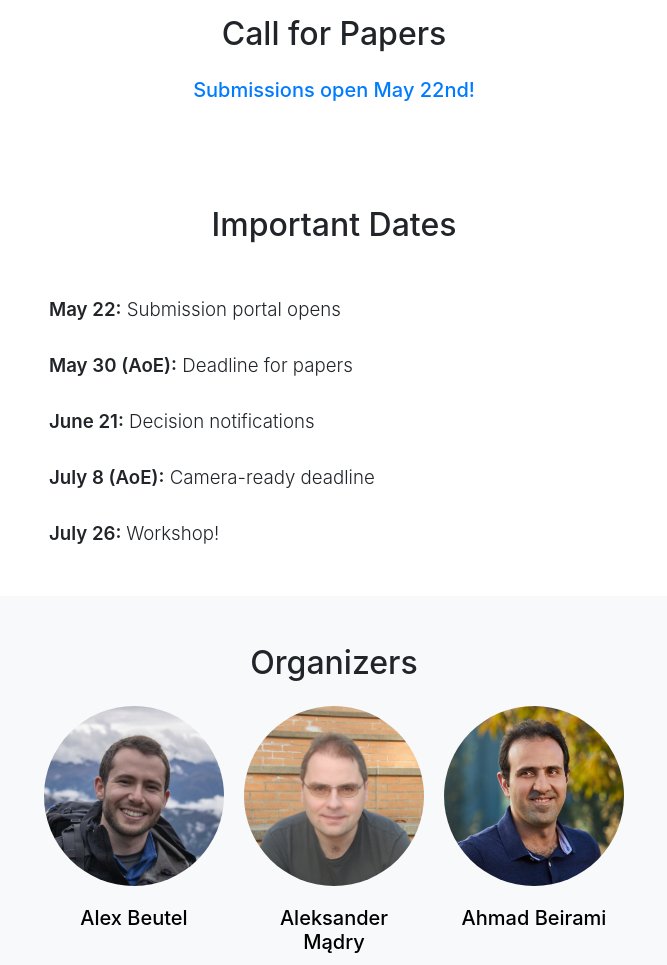
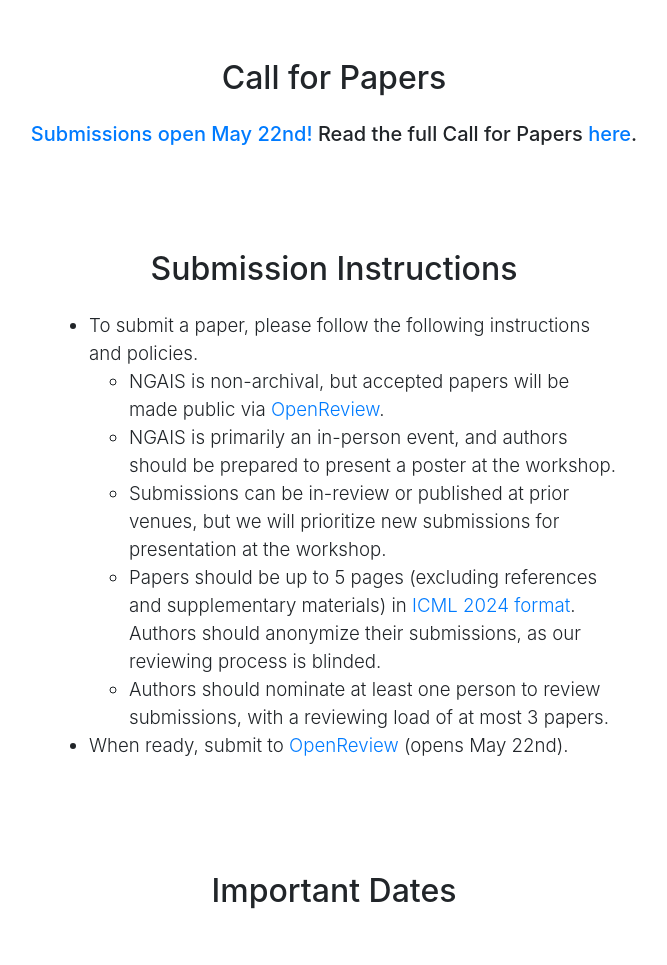
Before and after one commit to icml-nextgenaisafety/icml-nextgenaisafety.github.io, a plain HTML site: page index.html in a window 1280 px wide. Shown: the part 1500-2465 px from the top of the page, without its empty margins (306-973 px from the left). Drawn offline with nearby package versions, Linux system fonts and the light colour scheme.

Commit message:
add cfp; updates

```diff
--- a/index.html
+++ b/index.html
@@ -95,6 +95,7 @@
     </div>
   </nav>
 
+
   <!-- Heading -->
   <section class="text-center bg-light py-5">
     <br />
@@ -102,6 +103,8 @@
     <p class="lead"><strong>ICML 2024 Workshop on the Next Generation of AI Safety</strong></p>
     <p class="lead">Friday, July 26, 2024</p>
     <p class="lead">Messe Wien Exhibition Congress Center, Hall A1</p>
+    <p class="lead"><a href="https://docs.google.com/document/d/1EC__CB5zwV_EdPUpOm7ik43jtc8lmz_xDeZAQ8ihirg">Call for
+        Papers</a></p>
     <p class="lead">Submission link (opening May 22):
       <a href="https://openreview.net/group?id=ICML.cc/2024/Workshop/NextGenAISafety">OpenReview</a>
     </p>
@@ -178,8 +181,41 @@
       <h2 class="text-center mb-4">Call for Papers</h2>
       <h5 style="text-align: center;">
         <a href="https://openreview.net/group?id=ICML.cc/2024/Workshop/NextGenAISafety">
-          Submissions open May 22nd!</a>
+          Submissions open May 22nd!</a> Read the full Call for Papers <a
+          href="https://docs.google.com/document/d/1EC__CB5zwV_EdPUpOm7ik43jtc8lmz_xDeZAQ8ihirg">here</a>.
       </h5>
+    </div>
+  </section>
+
+  <!-- Submission instructions -->
+  <section class="py-5">
+    <div class="container lead" id="submissionInstructions" style="max-width: 600px;">
+      <h2 class="text-center mb-4">Submission Instructions</h2>
+      <ul>
+        <li>
+          To submit a paper, please follow the following instructions and policies.
+          <ul>
+            <li>NGAIS is non-archival, but accepted papers will be made public via <a
+                href="https://openreview.net/group?id=ICML.cc/2024/Workshop/NextGenAISafety">OpenReview</a>.</li>
+            <li>NGAIS is primarily an in-person event, and authors should be prepared to present a poster at the
+              workshop.</li>
+            <li>Submissions can be in-review or published at prior venues, but we will prioritize new submissions for
+              presentation at the workshop.</li>
+            <li>Papers should be up to 5 pages (excluding references and supplementary materials) in <a
+                href="https://icml.cc/Conferences/2024/CallForPapers">ICML 2024 format</a>.
+              Authors should anonymize their submissions, as our reviewing process is blinded.</li>
+            <li>Authors should nominate at least one person to review submissions, with a reviewing load of at most 3
+              papers.</li>
+          </ul>
+        </li>
+        <li>
+          When ready, submit to <a
+            href="https://openreview.net/group?id=ICML.cc/2024/Workshop/NextGenAISafety">OpenReview</a> (opens May
+          22nd).
+        </li>
+
+      </ul>
+      <!-- Submit to OpenReview  -->
     </div>
   </section>
 
@@ -192,7 +228,7 @@
       <br />
       <strong>May 22:</strong> Submission portal opens <br /><br />
       <strong>May 30 (AoE):</strong> Deadline for papers<br /><br />
-      <strong>June 21:</strong> Decision notifications <br /><br />
+      <strong>June 17:</strong> Decision notifications <br /><br />
       <strong>July 8 (AoE):</strong> Camera-ready deadline <br /><br />
       <strong>July 26: </strong> Workshop!
     </div>
@@ -300,7 +336,7 @@
     <div class="container" style="max-width: 600px;" id="schedule">
       <h2 class="text-center mb-4">Schedule</h2>
       <p class="lead">
-        The workshop will be held on Friday, July 26, 2024. The schedule will be posted here closer to the date.
+        The workshop will be held on Friday, July 26, 2024. The full schedule will be posted here closer to the date.
       </p>
     </div>
   </section>
```
